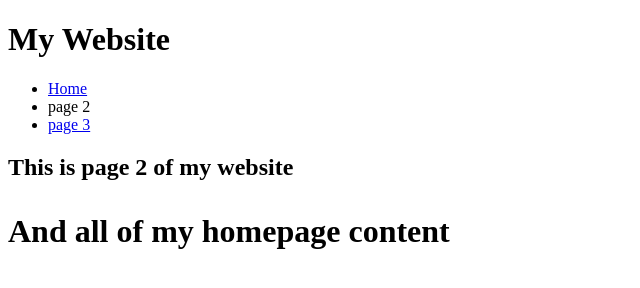
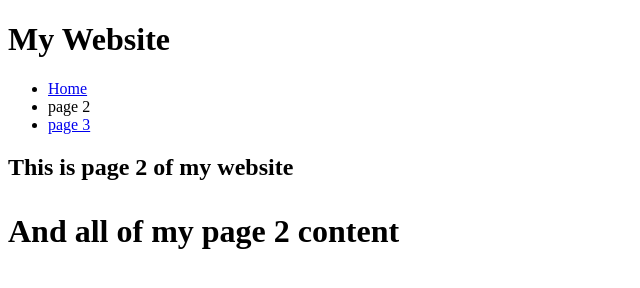
Before and after one commit to DaltonShort/daltonshort.github.io, a plain HTML site: page page2.html in a window 1280 px wide. Shown: the whole page, without its empty margins (0-640 px from the left). Drawn offline with Linux system fonts and the light colour scheme.

Commit message:
Update page2.html
changed from homepage to page 2

```diff
--- a/page2.html
+++ b/page2.html
@@ -14,7 +14,7 @@
 			<li><a href="page3.html">page 3</a></li>
 		</ul>
 		<h2>This is page 2 of my website<h1>
-		<p>And all of my homepage content</P>
+		<p>And all of my page 2 content</P>
 	</body>
 
 </html>
```
